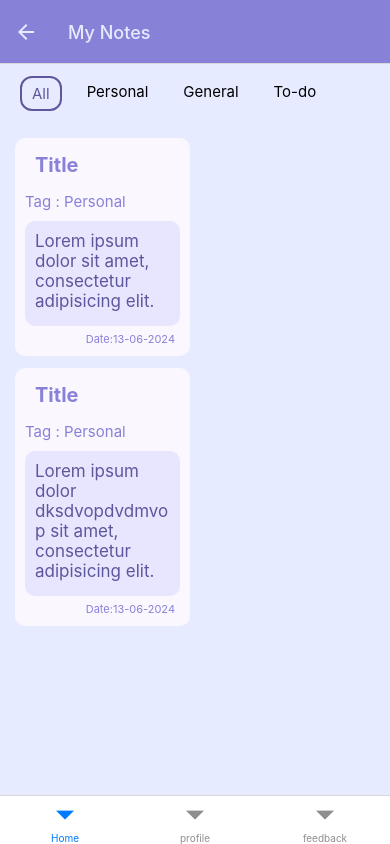
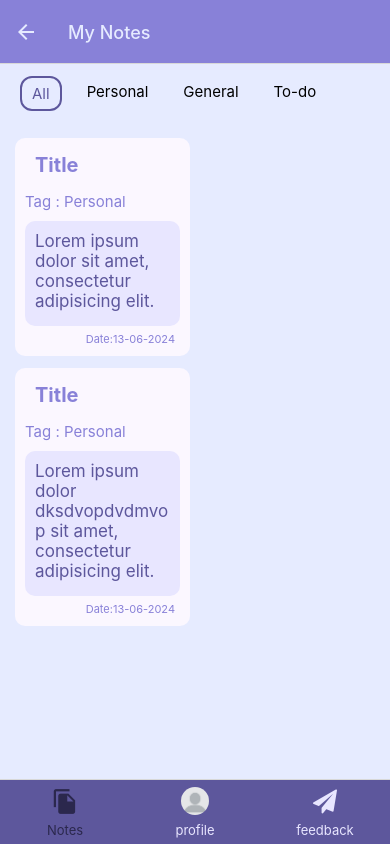
Before and after one commit to Sandeepbhamdare/ReactNativeProject, a React Native app: screen /TabNavigationRoutes in a window 390 px wide. Built offline with nearby package versions, Linux system fonts and the light colour scheme.

Commit message:
work on tabBar

```diff
--- a/components/TabNavigationRoutes.jsx
+++ b/components/TabNavigationRoutes.jsx
@@ -1,11 +1,12 @@
 import { createNativeStackNavigator } from "@react-navigation/native-stack";
 import React from "react";
-import { Text, View } from "react-native";
+import { Image, StyleSheet } from "react-native";
 import Home from "../Screens/TabScreen/HomeScreen";
 import Profile from "../Screens/TabScreen/ProfileScreen";
 import Feedback from "../Screens/TabScreen/FeedbackScreen";
 import { createBottomTabNavigator } from "@react-navigation/bottom-tabs";
-
+import NoteIcon from "react-native-vector-icons/MaterialIcons";
+import FeedbackIcon from "react-native-vector-icons/FontAwesome";
 
 const Stack = createNativeStackNavigator();
 const Tab = createBottomTabNavigator();
@@ -20,7 +21,7 @@ const HomeScreenStack = () => {
                     headerStyle: {
                         backgroundColor: "#8881d8",
                     },
-                    headerTintColor:"#e6ebff"
+                    headerTintColor: "#e6ebff"
                 }} />
         </Stack.Navigator>
     )
@@ -47,8 +48,8 @@ const FeedbackScreenStack = () => {
                     headerStyle: {
                         backgroundColor: "#8881d8",
                     },
-                headerTintColor:"#e6ebff",
-                headerTitleAlign:"center"
+                    headerTintColor: "#e6ebff",
+                    headerTitleAlign: "center"
                 }} />
         </Stack.Navigator>
     )
@@ -57,14 +58,58 @@ const FeedbackScreenStack = () => {
 export default function TabNavigationRoutes() {
 
     return (
-        <Tab.Navigator initialRouteName="Note">
+        <Tab.Navigator initialRouteName="Note"
+
+            screenOptions={{
+                tabBarActiveTintColor: "#2b284d",
+                tabBarInactiveTintColor: "#e8e6ff",
+                tabBarStyle: {
+                    backgroundColor: "#5d579c",
+                    height: 65,
+                },
+                tabBarLabelStyle: {
+                    fontSize: 13,
+                    paddingBottom: 6
+                }
+            }}>
+
             <Tab.Screen name="Home" component={HomeScreenStack}
-              options={{ headerShown: false }}
+                options={{
+                    headerShown: false,
+                    tabBarLabel: 'Notes',
+                    tabBarIcon: ({ color }) => (
+                        <NoteIcon name="file-copy" size={27} color={color} />
+                    ),
+
+                }}
             />
             <Tab.Screen name="profile" component={ProfileScreenStack}
-                 options={{ headerShown: false }}  />
+                options={{
+                    headerShown: false,
+
+                    tabBarIcon: ({focused}) => (
+                        <Image source={require("../public/profile.jpg")}
+                            style={[styles.profileIcon,focused?styles.activeImage:""]} />
+                    )
+                }} />
             <Tab.Screen name='feedback' component={FeedbackScreenStack}
-                options={{ headerShown: false }} />
+                options={{
+                    headerShown: false,
+                    tabBarIcon: ({ color }) => (
+                        <FeedbackIcon name="send" color={color} size={24} />
+                    )
+                }}
+            />
         </Tab.Navigator>
     )
 }
+
+const styles = StyleSheet.create({
+    profileIcon: { width: 30, height: 30, borderRadius: 20,
+        borderWidth:1,
+        borderColor:"#5d579c"
+    },
+    activeImage:{
+        borderColor:"#2b284d"
+    }
+})
```
Lines whose indentation alone changed are shown as unchanged.
